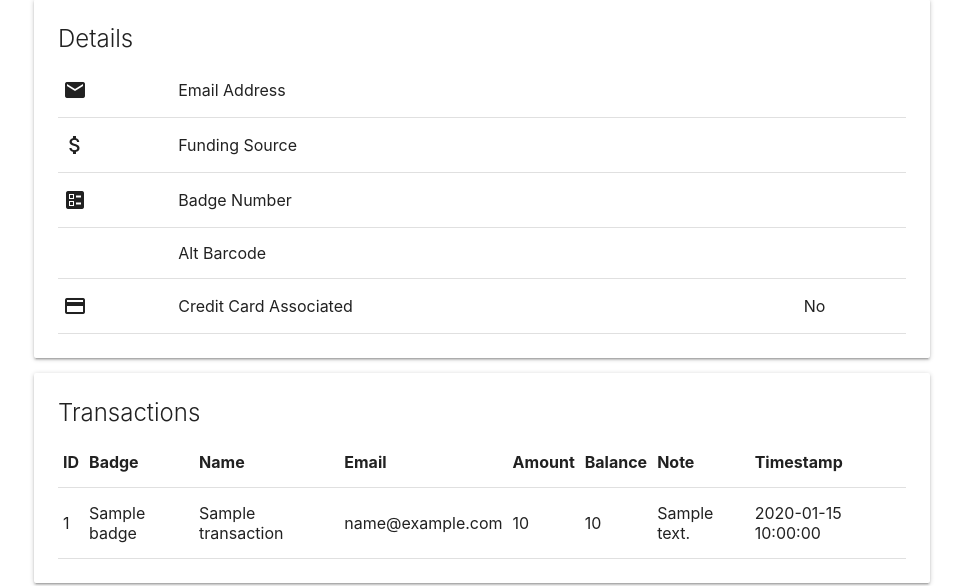
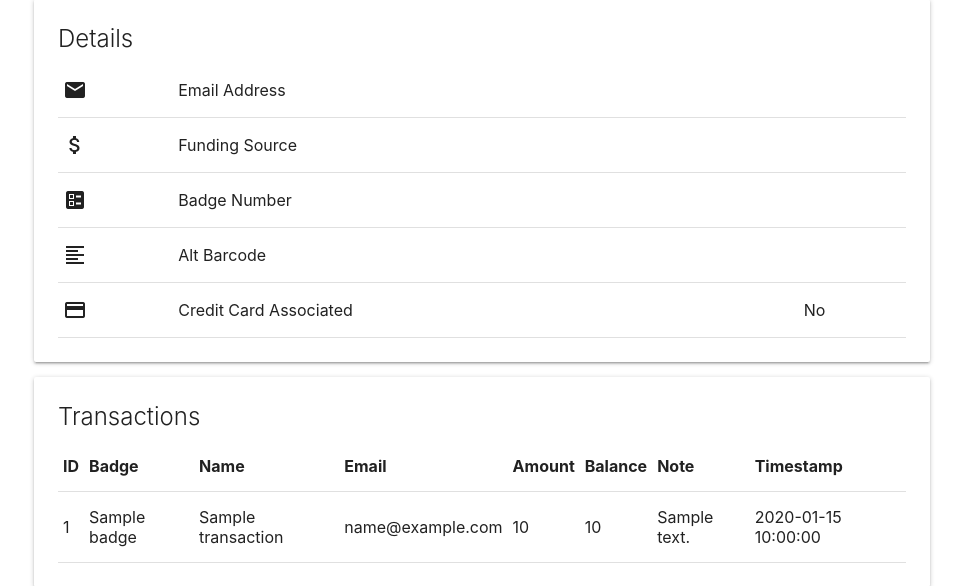
Before and after one commit to magfest/coldbrew, a Flask app: template templates/accounts-details.html in a window 1280 px wide. Shown: the part 180-766 px from the top of the page, without its empty margins (158-1121 px from the left). Run offline with Flask 2, Linux system fonts and the light colour scheme; the template is opened without the code that fills it: most values are stand-ins (such as "Sample title", 1, 10 or a date in 2020); data that the repository does not hold is empty; parts of the project's set-up code (start-up, migrations or seed data) failed here and were passed over; some libraries are stand-ins or nearby versions.

Commit message:
Added icon

```diff
--- a/templates/accounts-details.html
+++ b/templates/accounts-details.html
@@ -12,7 +12,7 @@
         <tr><td><i class="material-icons">email</i></td><td>Email Address</td><td>{{ account['email'] }}</td></tr>
         <tr><td><i class="material-icons">attach_money</i></td><td>Funding Source</td><td>{{ account['payment_type'] }}</td></tr>
         <tr><td><i class="material-icons">ballot</i></td><td>Badge Number</td><td>{{ account['badge'] }}</td></tr>
-        <tr><td><i class="material-icons"></i></td><td>Alt Barcode</td><td>{{ account['volunteer_barcode'] }}</td></tr>
+        <tr><td><i class="material-icons">format_align_left</i></td><td>Alt Barcode</td><td>{{ account['volunteer_barcode'] }}</td></tr>
         <tr><td><i class="material-icons">credit_card</i></td><td>Credit Card Associated</td><td>{{ "Yes" if account['stripe_id'] else "No" }}</td></tr>
       <tbody>
     </table>
```
